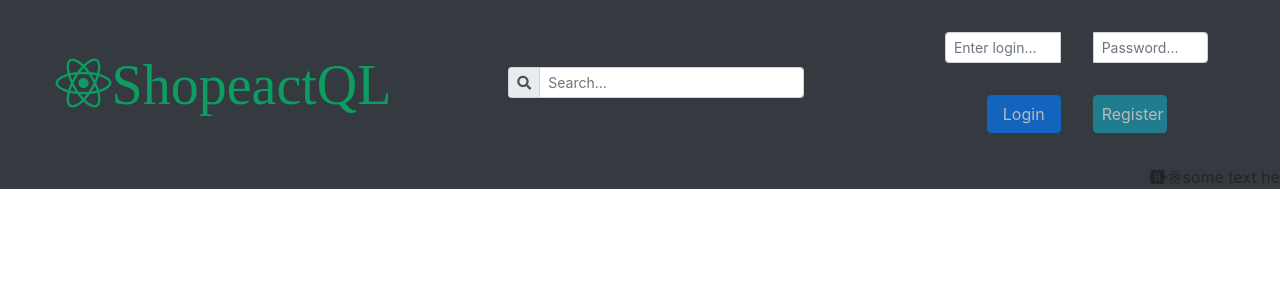
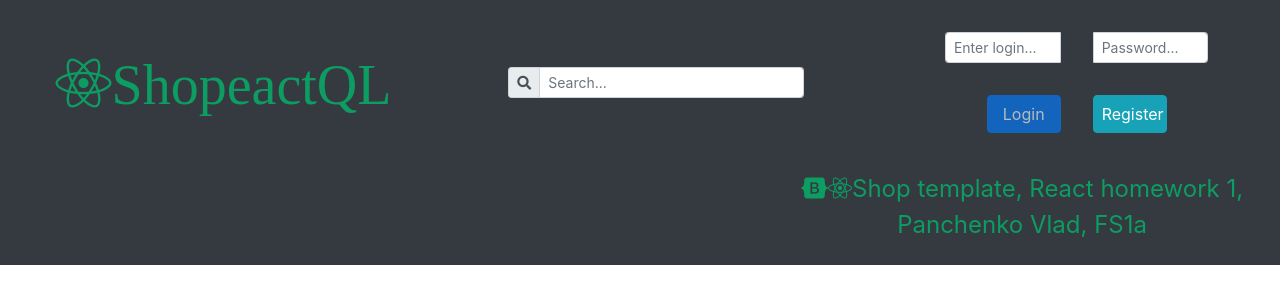
Before and after one commit to EzeeBreezy/react-shop-hw1, a React (Create React App) app: page / in a window 1280 px wide. Shown: the top 304 px of the page. Built offline with nearby package versions, Linux system fonts and the light colour scheme.

Commit message:
footer done, working over header

```diff
--- a/src/App.css
+++ b/src/App.css
@@ -26,3 +26,8 @@
   font-size: 3.5rem;
   cursor: pointer;
 }
+
+#credits {
+  color: rgb(13, 156, 97);
+  font-size: 1.5rem;
+}
--- a/src/components/Footer.js
+++ b/src/components/Footer.js
@@ -1,17 +1,21 @@
 import React from "react"
-// import "../App.css"
+import "../App.css"
 
 
-const Credits = () =>
+const Credits = ({height}) =>
     <>
-      <div className="row justify-content-end align-items-center bg-dark">
-      <i className="fab fa-bootstrap"></i>
-      <i className="fab fa-react"></i>
-      some text here
+      <div className="row justify-content-end align-items-center bg-dark" style={{height}}>
+        <div className="col-5">
+          <p id="credits">
+            <i className="fab fa-bootstrap"></i>
+            <i className="fab fa-react"></i>
+             Shop template, React homework 1, Panchenko Vlad, FS1a
+          </p>
+        </div>
       </div>
     </>
 
 export default () =>
   <div className="Footer">
-    <Credits />
+    <Credits height={'100px'}/>
   </div>
--- a/src/components/Header.js
+++ b/src/components/Header.js
@@ -37,7 +37,7 @@ const LoginForm = ({onLogin}) => {
               <button className="btn btn-primary pl-2 pr-2 m-3 w-25" disabled={!validLogin || !validPassword} onClick={()=> onLogin(login, password)}>
                   Login
               </button>
-              <button className="btn btn-info pl-2 pr-2 m-3 w-25" disabled={!validLogin || !validPassword} onClick={()=> onLogin(login, password)}>
+              <button className="btn btn-info pl-2 pr-2 m-3 w-25" onClick={()=> onLogin(login, password)}>
                   Register
               </button>
             </div>
@@ -56,67 +56,40 @@ const LoginForm = ({onLogin}) => {
 }
 
 const loginGraphQL = async (login, password) => {
-  return fetch('http://shop-roles.asmer.fs.a-level.com.ua/graphql', {
-  method: 'POST',
-  headers: {
-    'Content-Type': 'application/json',
-    'Accept': 'application/json',
-  },
-  body: JSON.stringify({
-    query: `query login($login: String, $password: String){
-    login(login:$login, password:$password)
-  }`,
-    variables: { login, password },
-  })
-})
-.then(res => res.json())
-.then(data => data.data.login)
+  const query = `query login($login: String, $password: String){
+    login(login: $login, password: $password)
+    }`
+   let response = await fetch(
+     "http://shop-roles.asmer.fs.a-level.com.ua/graphql",
+     {
+       method: "POST",
+       headers: {
+         "Content-Type": "application/json",
+         Accept: "application/json"
+       },
+       body: JSON.stringify({
+         query,
+         variables: { login, password }
+       })
+     }
+   )
+   let returnedData = await response.json()
+   let token = returnedData.data.login
+   if (token) {
+     sessionStorage.authToken = token
+     let decodedToken = decode(token)
+     console.log(decodedToken) //!!! leaving just for now
+    //  userName.innerText = `Welcome, ${decodedToken.sub.login}!`
+    //  userID = decodedToken.sub.id
+     alert("Login successful")
+     return decodedToken
+   } else alert("failed to login")
 }
 
-// loginForm.onsubmit = async e => {
-//   e.preventDefault()
-//   let { value: login } = userLogin
-//   let { value: password } = userPassword
-//   if (login && password) {
-//     const query = `query login($login: String, $password: String){
-//          login(login: $login, password: $password)
-//       }`
-//     let response = await fetch(
-//       "http://shop-roles.asmer.fs.a-level.com.ua/graphql",
-//       {
-//         method: "POST",
-//         headers: {
-//           "Content-Type": "application/json",
-//           Accept: "application/json"
-//         },
-//         body: JSON.stringify({
-//           query,
-//           variables: { login, password }
-//         })
-//       }
-//     )
-//     let returnedData = await response.json()
-//     let token = returnedData.data.login
-//     if (token) {
-//       localStorage.authToken = token
-//       decodedToken = jwt_decode(token)
-//       console.log(decodedToken) //!!! leaving just for now
-//       userName.innerText = `Welcome, ${decodedToken.sub.login}!`
-//       userID = decodedToken.sub.id
-//       alert("Login successful")
-//     } else alert("failed to login")
-//   } else alert("Both login and password must be filled")
-// }
 
-export default () => {
-  let [token, setToken] = useState(false)
-  return (
+export default () =>
+  (
   <div className="Header">
-    <LoginForm onLogin={ (l,p) => {
-      setToken("PENDING")
-      loginGraphQL(l,p).then(token => setToken(token))
-      .catch(error => setToken("REJECTED"))
-    }} />
+    <LoginForm onLogin={ (l,p) => loginGraphQL(l,p)} />
   </div>
   )
-}
```
